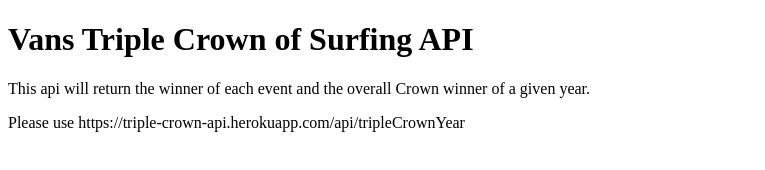
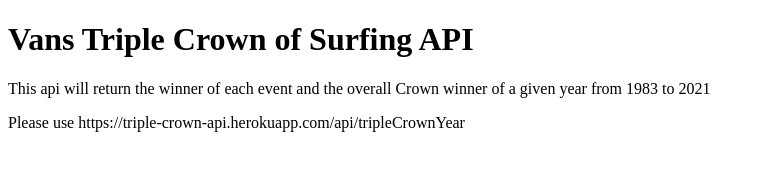
Before and after one commit to kmal808/triple-crown-api, a website: page index.html in a window 1280 px wide. Shown: the whole page, without its empty margins (0-765 px from the left). Drawn offline with Linux system fonts and the light colour scheme.

Commit message:
added api info to frontend

```diff
--- a/index.html
+++ b/index.html
@@ -8,7 +8,7 @@
 </head>
 <body>
   <h1>Vans Triple Crown of Surfing API</h1>
-  <p>This api will return the winner of each event and the overall Crown winner of a given year.</p>
+  <p>This api will return the winner of each event and the overall Crown winner of a given year from 1983 to 2021</p>
   <p>Please use https://triple-crown-api.herokuapp.com/api/tripleCrownYear</p>
 </body>
 </html>
```
Also changed, not shown: 1 other file.
